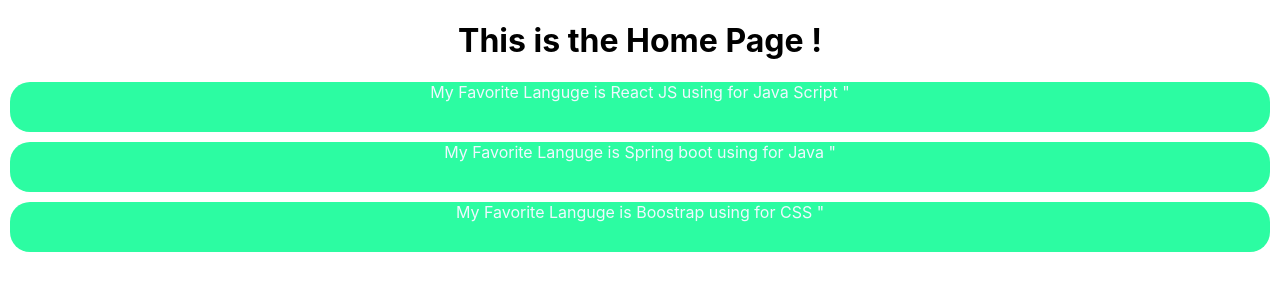
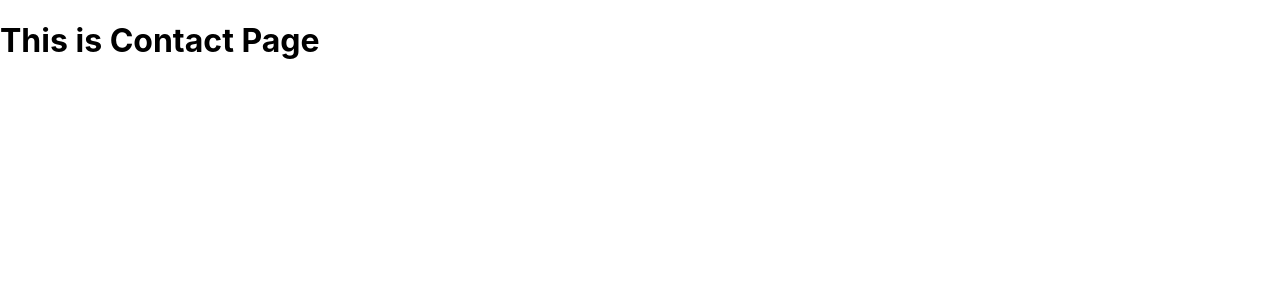
Before and after one commit to ravi1280/React-JS, a React (Create React App) app in the folder React Fundamentals/project01/: page /contact in a window 1280 px wide. Shown: the top 300 px of the page. Built offline with nearby package versions, Linux system fonts and the light colour scheme.

Commit message:
React Router Using to navigate between Pages

```diff
--- a/React Fundamentals/project01/package.json
+++ b/React Fundamentals/project01/package.json
@@ -9,6 +9,7 @@
     "@testing-library/user-event": "^13.5.0",
     "react": "^19.1.0",
     "react-dom": "^19.1.0",
+    "react-router-dom": "^7.5.0",
     "react-scripts": "5.0.1",
     "web-vitals": "^2.1.4"
   },
--- a/React Fundamentals/project01/src/App.js
+++ b/React Fundamentals/project01/src/App.js
@@ -2,16 +2,24 @@
 import './App.css';
 import TestOne from './component/TestOne';
 import Home from './pages/Home';
+import { BrowserRouter, Route, Routes } from 'react-router-dom';
+import Contact from './pages/Contact';
+import Profile from './pages/Profile';
+
 
 function App() {
   return (
-    <div className="App">
-    {/* <h1>This Is Mt React App</h1>
-    <TestOne/>
-    <TestOne/>
-    <TestOne/> */}
-    <Home/>
-    </div>
+   <div>
+    <BrowserRouter>
+    <Routes>
+      <Route path='/' element={<Home/>}></Route>
+      <Route path='/contact' element={<Contact/>}></Route>
+      <Route path='/profile' element={<Profile/>}></Route>
+
+
+    </Routes>
+    </BrowserRouter>
+   </div>
   );
 }
 
--- /dev/null
+++ b/React Fundamentals/project01/src/pages/Contact.js
@@ -0,0 +1,9 @@
+import React from "react";
+
+export default function Contact() {
+  return (
+    <div>
+      <h1>This is Contact Page</h1>
+    </div>
+  );
+}
--- a/React Fundamentals/project01/src/pages/Home.js
+++ b/React Fundamentals/project01/src/pages/Home.js
@@ -1,4 +1,5 @@
 import React from 'react'
+import { Link } from 'react-router-dom'
 import NewContend from '../component/NewContend'
 import NewSite from '../component/NewSite'
 
@@ -10,6 +11,9 @@
         <NewSite project ="Spring boot" using="Java"/>
         <NewSite project ="Boostrap" using="CSS"/>
         {/* <NewContend/> */}
+        <Link to={"/profile"}>Go to Profile Page !</Link>
+        <hr/>
+        <Link to={"/contact"}>Go to Conatact Page !</Link>
 
     </div>
   )
--- /dev/null
+++ b/React Fundamentals/project01/src/pages/Profile.js
@@ -0,0 +1,9 @@
+import React from "react";
+
+export default function Profile() {
+  return (
+    <div>
+      <h1>This Is Profile Page</h1>
+    </div>
+  );
+}
```
Also changed, not shown: 1 other file (tests, documents, lock files or other folders).
